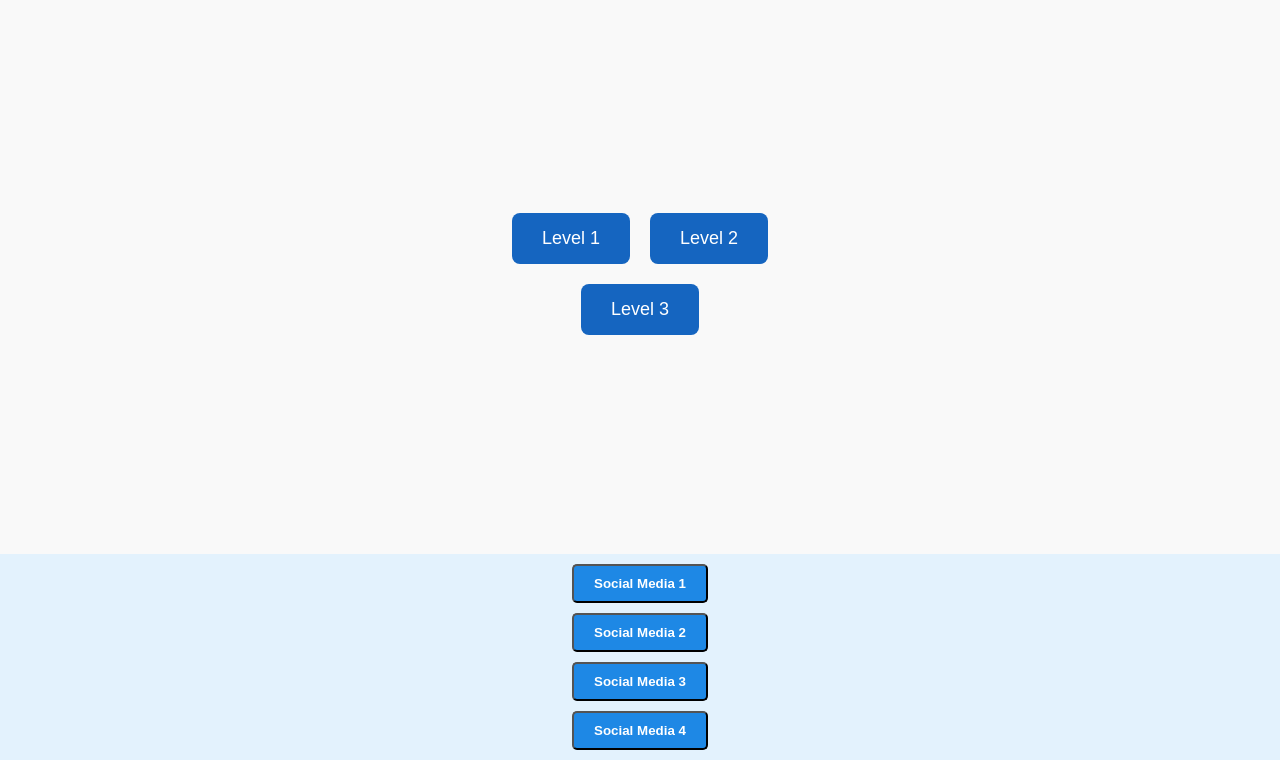
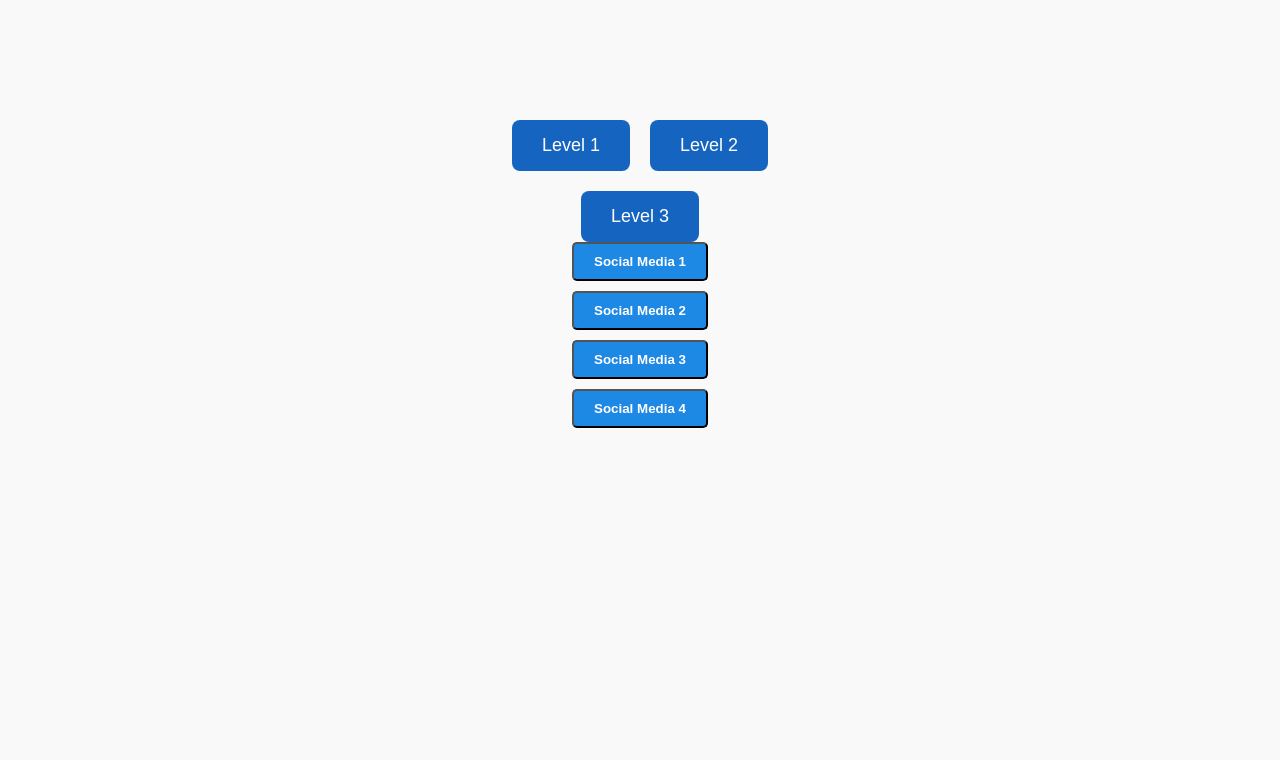
Before and after one commit to goksgoy/homepage, a plain HTML site: page index.html in a window 1280 px wide. Shown: the part 64-824 px from the top of the page. After the commit the page ends 800 px from the top, so only its background shows below. Drawn offline with Linux system fonts and the light colour scheme.

Commit message:
Update index.html

```diff
--- a/index.html
+++ b/index.html
@@ -20,14 +20,12 @@
                 <button class="menu-item">Level 3</button>
             </div>
         </div>
-    </main>
-    <footer class="footer">
         <div class="social-media">
             <button class="social-link">Social Media 1</button>
             <button class="social-link">Social Media 2</button>
             <button class="social-link">Social Media 3</button>
             <button class="social-link">Social Media 4</button>
         </div>
-    </footer>
+    </main>
 </body>
 </html>
```
